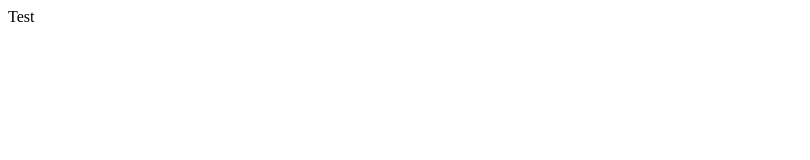
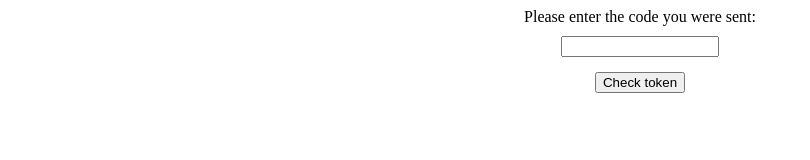
Before and after one commit to DBakalarski/test-input, a plain HTML site: page index.html in a window 1280 px wide. Shown: the whole page, without its empty margins (0-810 px from the left). Drawn offline with Linux system fonts and the light colour scheme.

Commit message:
Add input property

```diff
--- a/index.html
+++ b/index.html
@@ -9,7 +9,31 @@
 </head>
 
 <body>
-    Test
+    <form action="/sessions/check-2fa" method="POST">
+        <div>
+            <label for="token">Please enter the code you were sent:</label>
+            <input type="text" name="token" id="token" inputmode="numeric" pattern="[0-9]*"
+                autocomplete="one-time-code" />
+        </div>
+        <button type="submit">Check token</button>
+    </form>
 </body>
+<style>
+    form,
+    div {
+        display: flex;
+        flex-direction: column;
+        align-items: center;
+    }
+
+    input {
+        margin-top: 10px;
+        width: 150px;
+    }
+
+    button {
+        margin-top: 15px;
+    }
+</style>
 
 </html>
```
